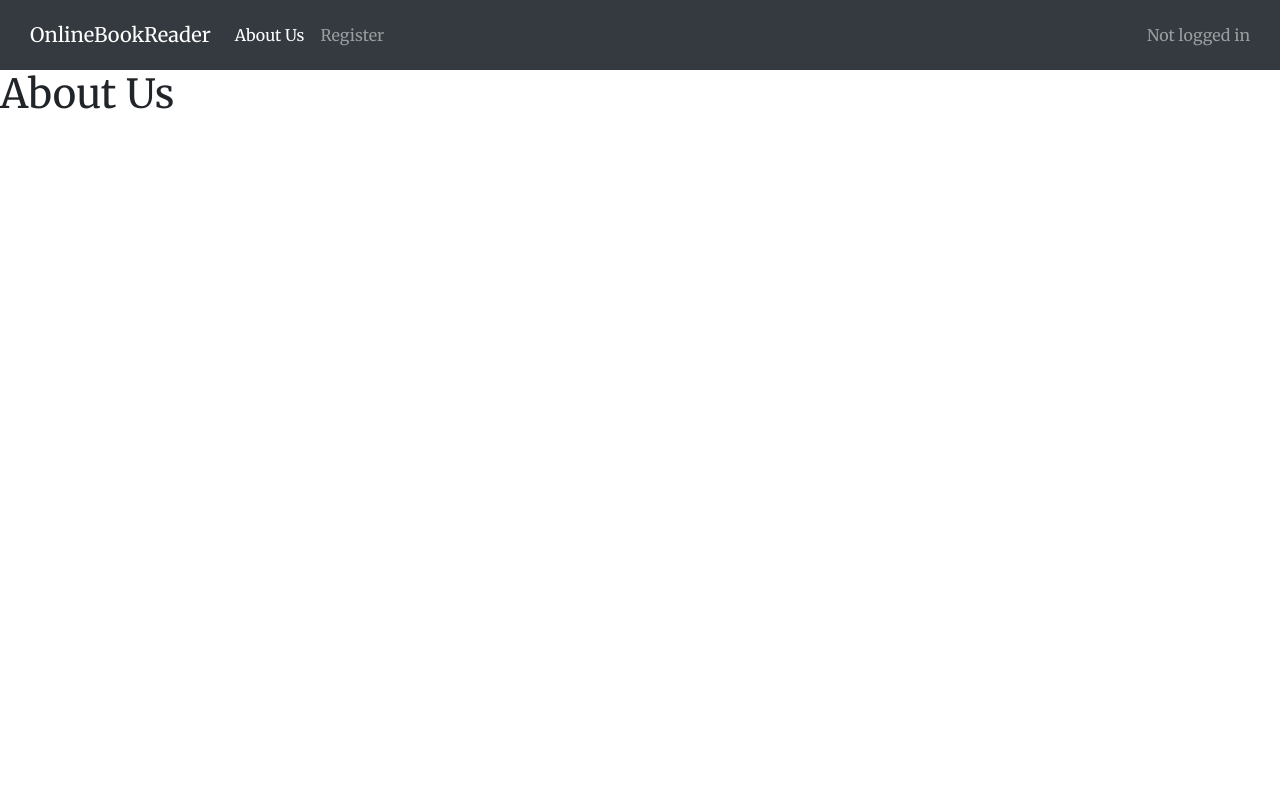
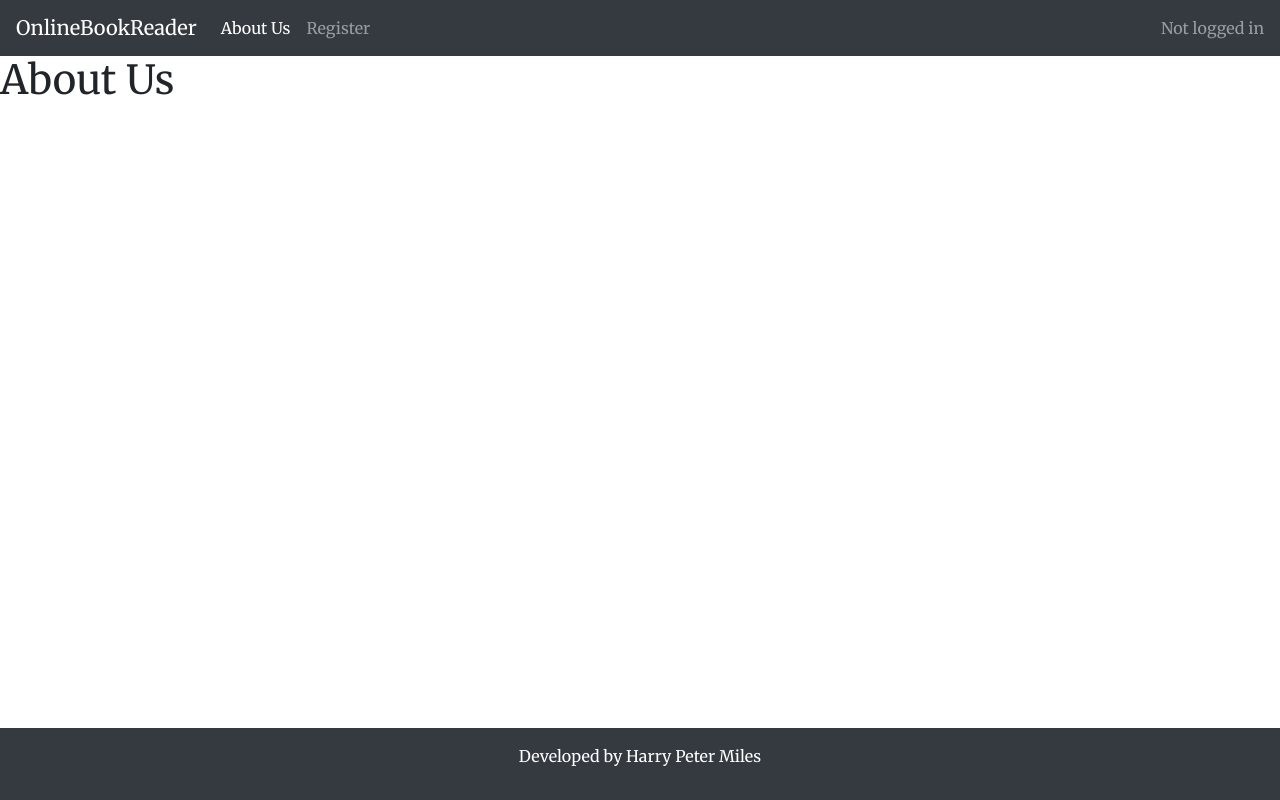
Before and after one commit to harrypmdev/online-book-reader, a Django app: page / in a window 1280 px wide. Run offline with Django 5.2, Linux system fonts and the light colour scheme.

Commit message:
feat: add footer

```diff
--- a/static/css/style.css
+++ b/static/css/style.css
@@ -1,7 +1,3 @@
 body {
     font-family: "Merriweather", serif;
 }
-
-.navbar{
-    padding: 15px 30px;
-}
--- a/templates/base.html
+++ b/templates/base.html
@@ -22,10 +22,10 @@
     <!-- Custome CSS -->
     <link rel="stylesheet" href="{% static 'css/style.css' %}">
 </head>
-<body>
+<body class="d-flex flex-column h-100 main-bg">
     <main>
         <!-- Navbar -->
-        <nav class="navbar navbar-expand-lg navbar-dark bg-dark">
+        <nav class="navbar navbar-expand-lg navbar-dark bg-dark py-2 px-3">
             <!-- Site Header -->
             <a class="navbar-brand" href="#">OnlineBookReader</a>
             <!-- Burger For Mobile Users -->
@@ -50,6 +50,9 @@
         <!-- Varying page content goes here -->
         {% endblock content %}
     </main>
+    <footer class="footer text-white mt-auto py-3 bg-dark">
+        <p class="text-center">Developed by Harry Peter Miles</p>
+    </footer>
     <!-- Bootstrap JS -->
     <script src="https://code.jquery.com/jquery-3.3.1.slim.min.js" integrity="sha384-q8i/X+965DzO0rT7abK41JStQIAqVgRVzpbzo5smXKp4YfRvH+8abtTE1Pi6jizo" crossorigin="anonymous"></script>
     <script src="https://cdn.jsdelivr.net/npm/popper.js@1.14.7/dist/umd/popper.min.js" integrity="sha384-UO2eT0CpHqdSJQ6hJty5KVphtPhzWj9WO1clHTMGa3JDZwrnQq4sF86dIHNDz0W1" crossorigin="anonymous"></script>
```
Also changed, not shown: online_book_reader/settings.py (+10 -4 lines).
